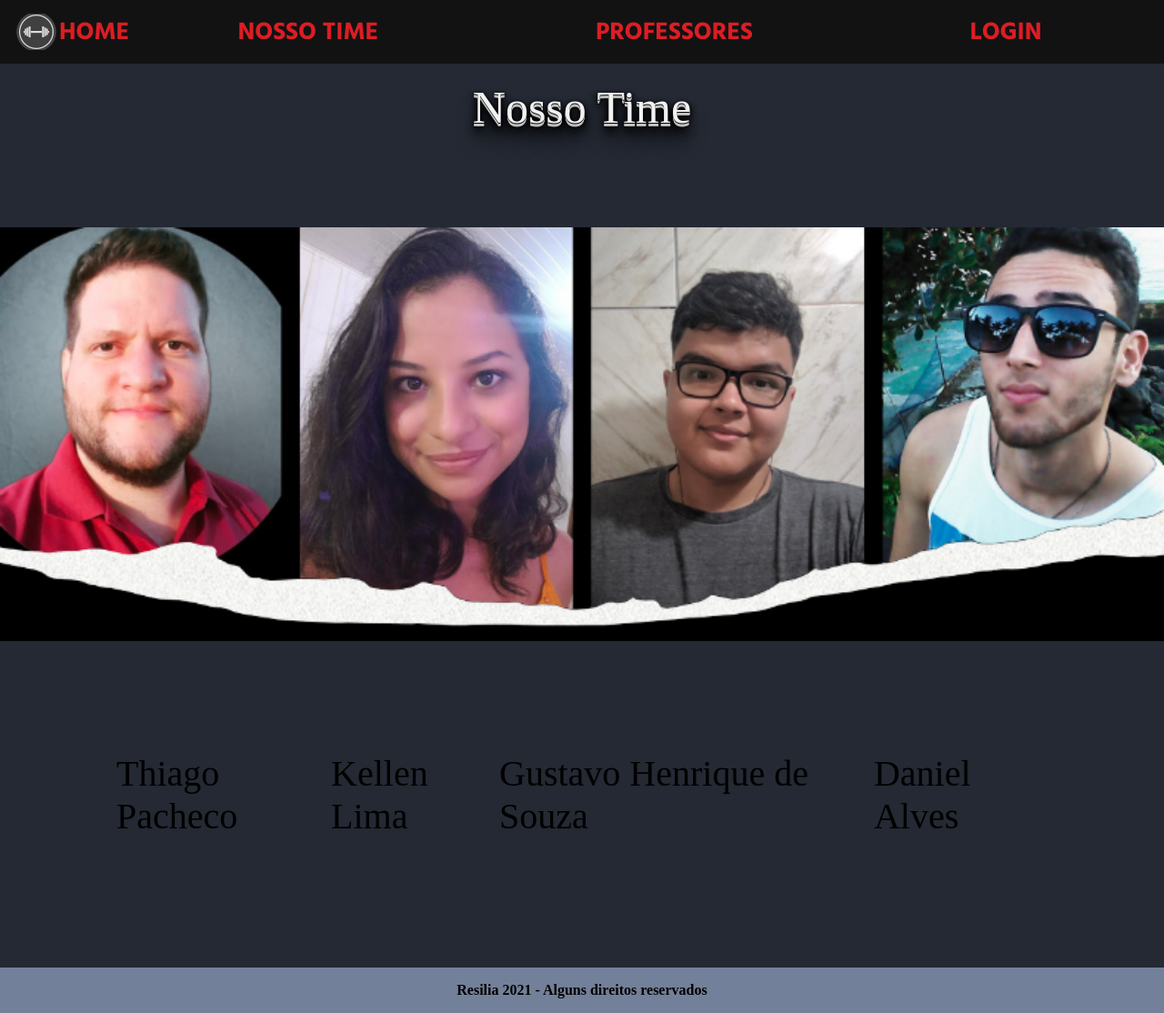
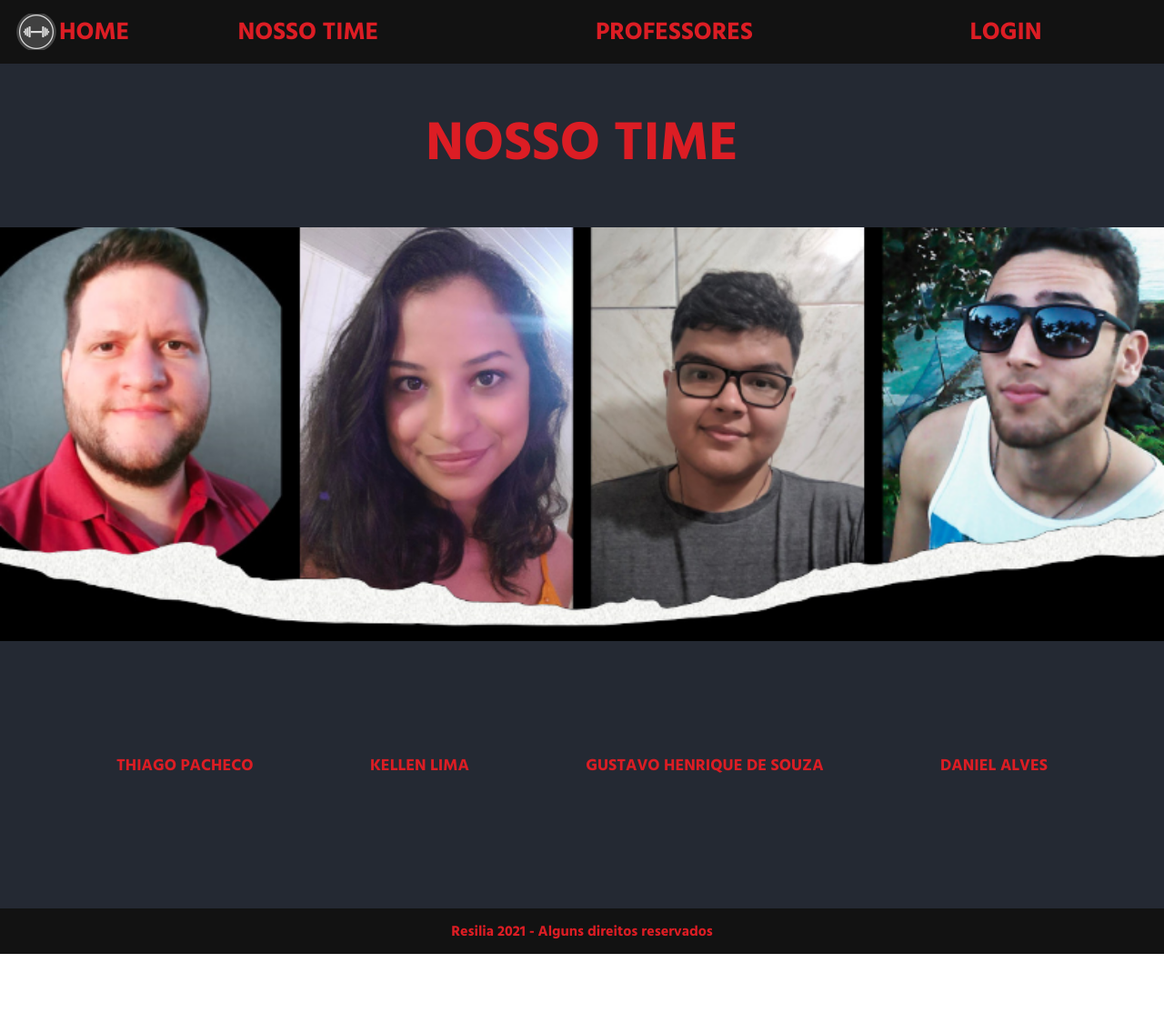
Before and after one commit to danielvdg/Resilientes-Solutions-Academia, a React (Create React App) app: page /nossotime in a window 1280 px wide. Shown: the whole page at 91% size. After the commit the page ends 1049 px from the top, so only its background shows below. Built offline with nearby package versions, Linux system fonts and the light colour scheme.

Commit message:
Padronizando fontes

```diff
--- a/package.json
+++ b/package.json
@@ -10,6 +10,7 @@
     "express": "^4.17.1",
     "node-sass": "^6.0.1",
     "react": "^17.0.2",
+    "react-animated-css": "^1.2.1",
     "react-dom": "^17.0.2",
     "react-router-dom": "^5.2.0",
     "react-scripts": "4.0.3",
--- a/src/Components/Footer/style.js
+++ b/src/Components/Footer/style.js
@@ -12,8 +12,9 @@ export const  footer = styled.footer`
     justify-content: center;
     align-items: center;
     font-weight: bold;
-    background-color: ${props=> props.theme.cores.footer};
-    font-family: ${props=> props.theme.fonts.titulo};
+    background-color: ${props=> props.theme.cores.preto};
+    font-family: ${props=> props.theme.fonts.texto};
+    color:${props => props.theme.cores.vermelho};
 
 
 `
--- a/src/Pages/Home/index.jsx
+++ b/src/Pages/Home/index.jsx
@@ -4,6 +4,7 @@ import React,{Link} from "react-router-dom";
 //import imagens
 import imagemPlano from "../../Img/imagem1.png";
 import imgInfo from '../../Img/ImgInfo1.png'
+import { Animated } from "react-animated-css";
 
 
 //import estilo
@@ -16,7 +17,9 @@ const Home = (props) => {
   return (
     <S.Container>
       <S.ContainerInfo>
+      <Animated animationIn="zoomIn">
       <S.titulo>Resilientes Solutions Academia</S.titulo>
+      </Animated>
       <ul>
         <li><h1>Conquiste o seu corpo perfeito</h1></li>
         <li><h4>Comece</h4></li>
@@ -25,10 +28,9 @@ const Home = (props) => {
       </S.ContainerInfo>
 
       <S.ContainerPlano>
-        <S.titulo>Escolha um dos Nossos Plano</S.titulo>
+        <S.titulo>Escolha um dos nossos planos</S.titulo>
         <S.subtitle>
-          Treine o quanto quiser com nossos planos. Todos oferecem áreas de
-          musculação, aeróbico, aulas especiais e de ginástica
+          Treine o quanto quiser!
         </S.subtitle>
         <S.plano>
           <S.cardPlano>
--- a/src/Pages/Home/style.js
+++ b/src/Pages/Home/style.js
@@ -280,7 +280,7 @@ export const titulo = styled.h1`
 grid-area: title;
 grid-column: 1/ 4;
 grid-row: 1;
-font-family: ${props=> props.theme.fonts.titulo};
+font-family: ${props=> props.theme.fonts.texto};
 font-size: 50px;
 width: 100%;
 height: 100%;
@@ -299,8 +299,9 @@ export const subtitle = styled.h2`
   height: 100%;
   text-align: center;
   margin-top: 1%;
-  font-family: ${props=> props.theme.fonts.subtitulo};
+  font-family: ${props=> props.theme.fonts.texto};
   color: ${props=> props.theme.cores.branco};
+  text-transform: uppercase;
   font-size: 35px;
 
 `
--- a/src/Pages/NossoTime/style.js
+++ b/src/Pages/NossoTime/style.js
@@ -33,27 +33,18 @@ export const timeTitulo = styled.div`
     justify-content: center;
     align-items: center;
     font-size: 60px;
-    font-family: ${props=> props.theme.fonts.titulo};
-    font-size: 50px;
+    font-family: ${props=> props.theme.fonts.texto};
+
     width: 100%;
     height: 100%;
-    margin-top: 1%;
+    margin-top: 4%;
     justify-self: center;
     text-align: center;
     align-items: center;
-    color: ${props=> props.theme.cores.branco};
-    text-shadow: 0 1px 0 black,
-               0 2px 0 #c9c9c9,
-               0 3px 0 #bbb,
-               0 4px 0 #b9b9b9,
-               0 5px 0 black,
-               0 6px 1px rgba(0,0,0,.1),
-               0 0 5px rgba(0,0,0,.1),
-               0 1px 3px rgba(0,0,0),
-               0 3px 5px rgba(0,0,0),
-               0 5px 10px rgba(0,0,0),
-               0 10px 10px rgba(0,0,0),
-               0 20px 20px rgba(0,0,0);
+    color: ${props=> props.theme.cores.vermelho};
+    text-transform: uppercase;
+    font-weight: bold;
+
 
 
 `
@@ -89,6 +80,12 @@ export const ul = styled.ul`
 
 export const li = styled.li`
     display: flex;
+    color: ${props=> props.theme.cores.vermelho};
+    font-family: ${props=> props.theme.fonts.texto};
+    text-transform: uppercase;
+    font-weight: bold;
+    font-size: 18px;
+
 
 
 `
```
Also changed, not shown: 1 other file (tests, documents, lock files or other folders).
